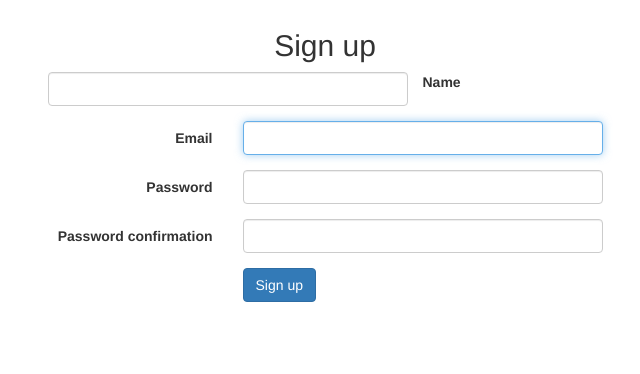
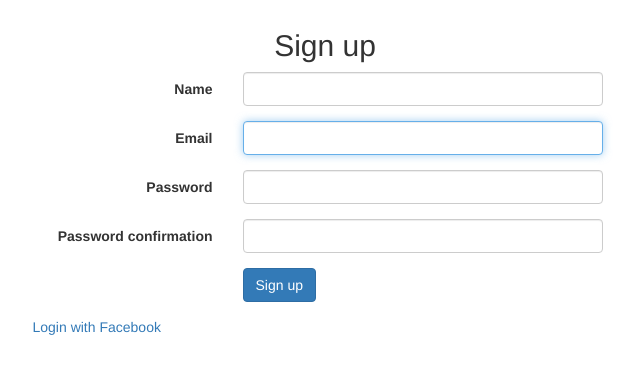
Before and after one commit to snopcoff/my-houseki, a Rails app: page /users/sign_up in a window 1280 px wide. Shown: the part 51-425 px from the top of the page, without its empty margins (315-955 px from the left). Run offline with Rails 7, Linux system fonts and the light colour scheme; style sheets or scripts are compiled from the project's sources; some libraries are stand-ins or nearby versions.

Commit message:
Login with Facebook

```diff
--- a/app/models/user.rb
+++ b/app/models/user.rb
@@ -2,7 +2,24 @@ class User < ActiveRecord::Base
   # Include default devise modules. Others available are:
   # :confirmable, :lockable, :timeoutable and :omniauthable
   devise :database_authenticatable, :registerable,
-         :recoverable, :rememberable, :trackable, :validatable
+         :recoverable, :rememberable, :trackable, :validatable,
+         :omniauthable, :omniauth_providers => [:facebook]
 
   validates :name, presence: true
+
+  def self.from_omniauth(auth)
+    where(provider: auth.provider, uid: auth.uid).first_or_create do |user|
+      user.email = auth.info.email
+      user.password = Devise.friendly_token[0,20]
+      user.name = auth.info.name
+    end
+  end
+
+  def self.new_with_session(params, session)
+    super.tap do |user|
+      if data = session["devise.facebook_data"] && session["devise.facebook_data"]["extra"]["raw_info"]
+        user.email = data["email"] if user.email.blank?
+      end
+    end
+  end
 end
--- a/app/views/devise/registrations/new.html.erb
+++ b/app/views/devise/registrations/new.html.erb
@@ -7,7 +7,7 @@
         <%= render 'devise/shared/error_messages' %>
 
         <div class="form-group">
-          <%= f.label :name %>
+          <%= f.label :name, class: "col-md-4 control-label" %>
           <div class="col-md-8">
             <%= f.text_field :name, class: "form-control" %>
           </div>
@@ -39,6 +39,10 @@
             <%= f.submit "Sign up", class: "btn btn-primary" %>
           </div>
         </div>
+
+        <div class="form-group">
+          <%= link_to "Login with Facebook", user_facebook_omniauth_authorize_path %>
+        </div>
       <% end %>
     </div>
   </div>
--- a/config/initializers/devise.rb
+++ b/config/initializers/devise.rb
@@ -271,4 +271,6 @@ Devise.setup do |config|
   # When using OmniAuth, Devise cannot automatically set OmniAuth path,
   # so you need to do it manually. For the users scope, it would be:
   # config.omniauth_path_prefix = '/my_engine/users/auth'
+  config.omniauth :facebook, "536599503203917", "5802f4364f2b1e379931d90d034fb082",
+                  callback_url: "https://houseki-tabemono-snopcoff.c9users.io/users/auth/facebook/callback"
 end
--- a/config/routes.rb
+++ b/config/routes.rb
@@ -4,7 +4,7 @@ Rails.application.routes.draw do
   root 'static_pages#home'
   match 'users/profile/:id' => 'users#show', via: :get, as: 'show_user'
 
-  devise_for :users
+  devise_for :users, :controllers => {:omniauth_callbacks => "users/omniauth_callbacks"}
   # The priority is based upon order of creation: first created -> highest priority.
   # See how all your routes lay out with "rake routes".
 
--- /dev/null
+++ b/db/migrate/20161011062147_add_omniauth_to_users.rb
@@ -0,0 +1,6 @@
+class AddOmniauthToUsers < ActiveRecord::Migration
+  def change
+    add_column :users, :provider, :string
+    add_column :users, :uid, :string
+  end
+end
```
Also changed, not shown: app/controllers/users/omniauth_callbacks_controller.rb (added, +17 -0 lines), Gemfile, Gemfile.lock, db/schema.rb.
